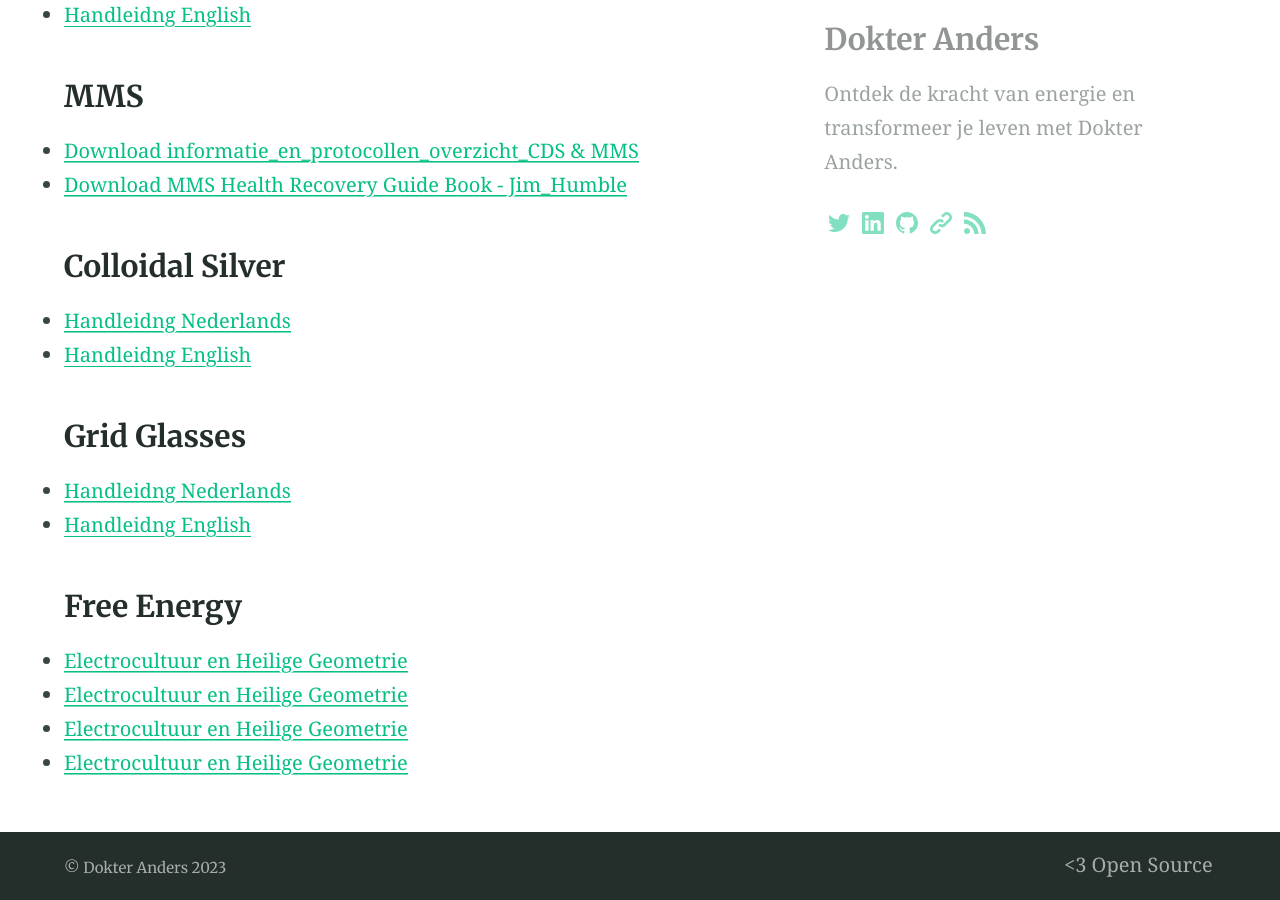
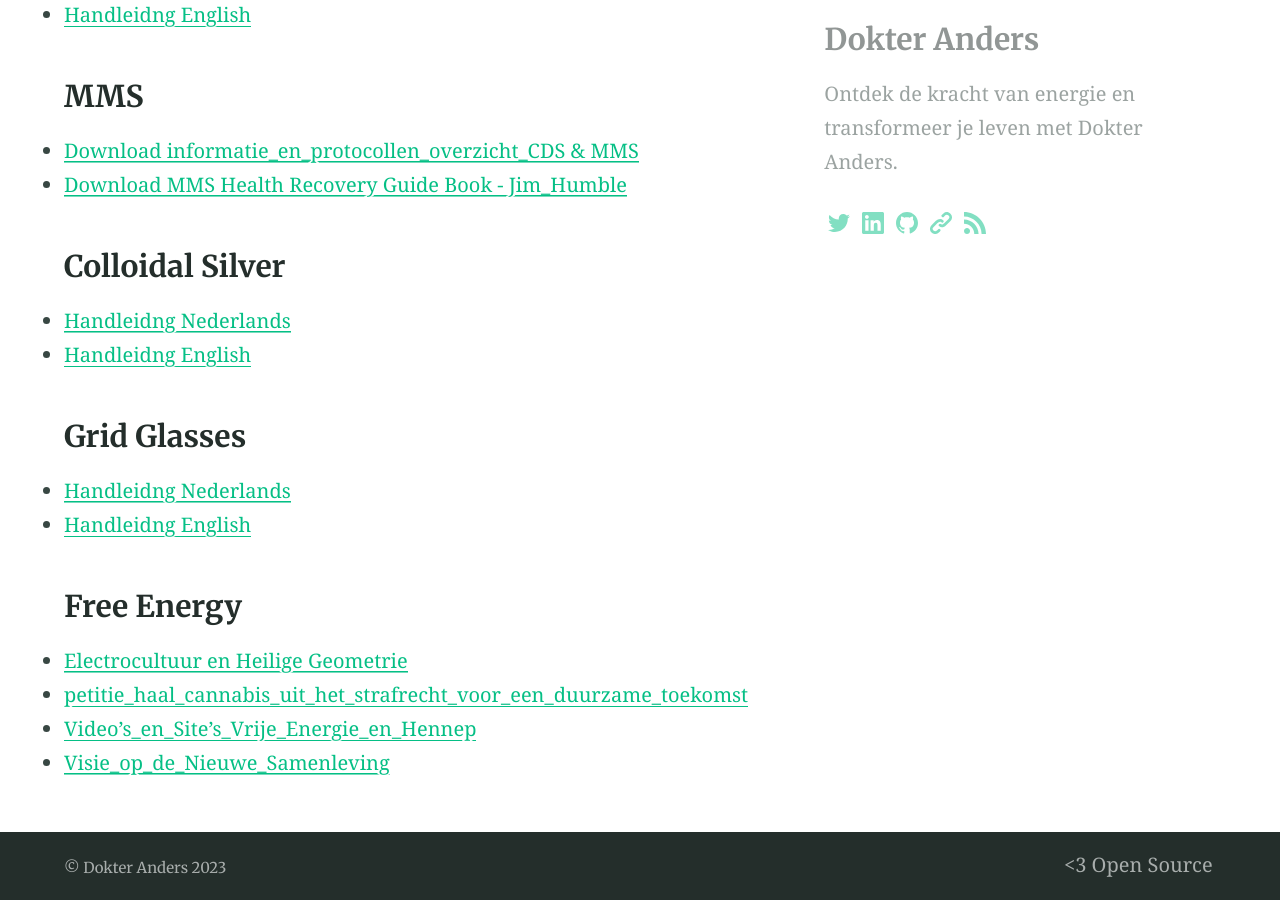
Before and after one commit to dokteranders/dokteranders.com, a Jekyll site: the page built from downloads.md, in a window 1280 px wide and 900 px high, scrolled down 2298 px. Built offline with Jekyll 4.4.1, drawn with Linux system fonts in a browser that asks for light colours.

Commit message:
Update downloads.md

```diff
--- a/downloads.md
+++ b/downloads.md
@@ -61,6 +61,6 @@
 
 ### Free Energy
 - [Electrocultuur en Heilige Geometrie](./Electrocultuur_en_Heilige_Geometrie.pdf)
-- [Electrocultuur en Heilige Geometrie](./.pdf)
-- [Electrocultuur en Heilige Geometrie](./Electrocultuur_en_Heilige_Geometrie.pdf)
-- [Electrocultuur en Heilige Geometrie](./Electrocultuur_en_Heilige_Geometrie.pdf)
+- [petitie_haal_cannabis_uit_het_strafrecht_voor_een_duurzame_toekomst](./petitie_haal_cannabis_uit_het_strafrecht_voor_een_duurzame_toekomst.pdf)
+- [Video's_en_Site's_Vrije_Energie_en_Hennep](./Video's_en_Site's_Vrije_Energie_en_Hennep.pdf)
+- [Visie_op_de_Nieuwe_Samenleving](./Visie_op_de_Nieuwe_Samenleving.pdf)
```
